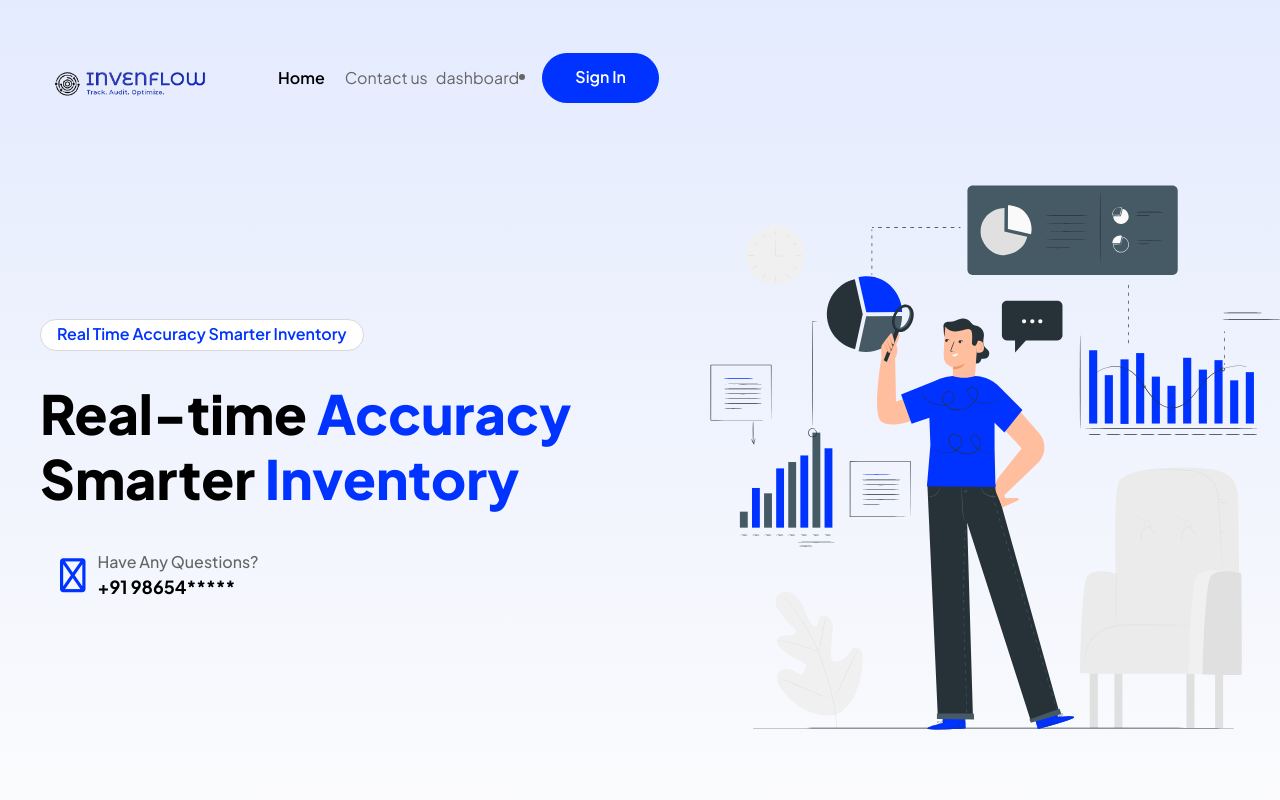
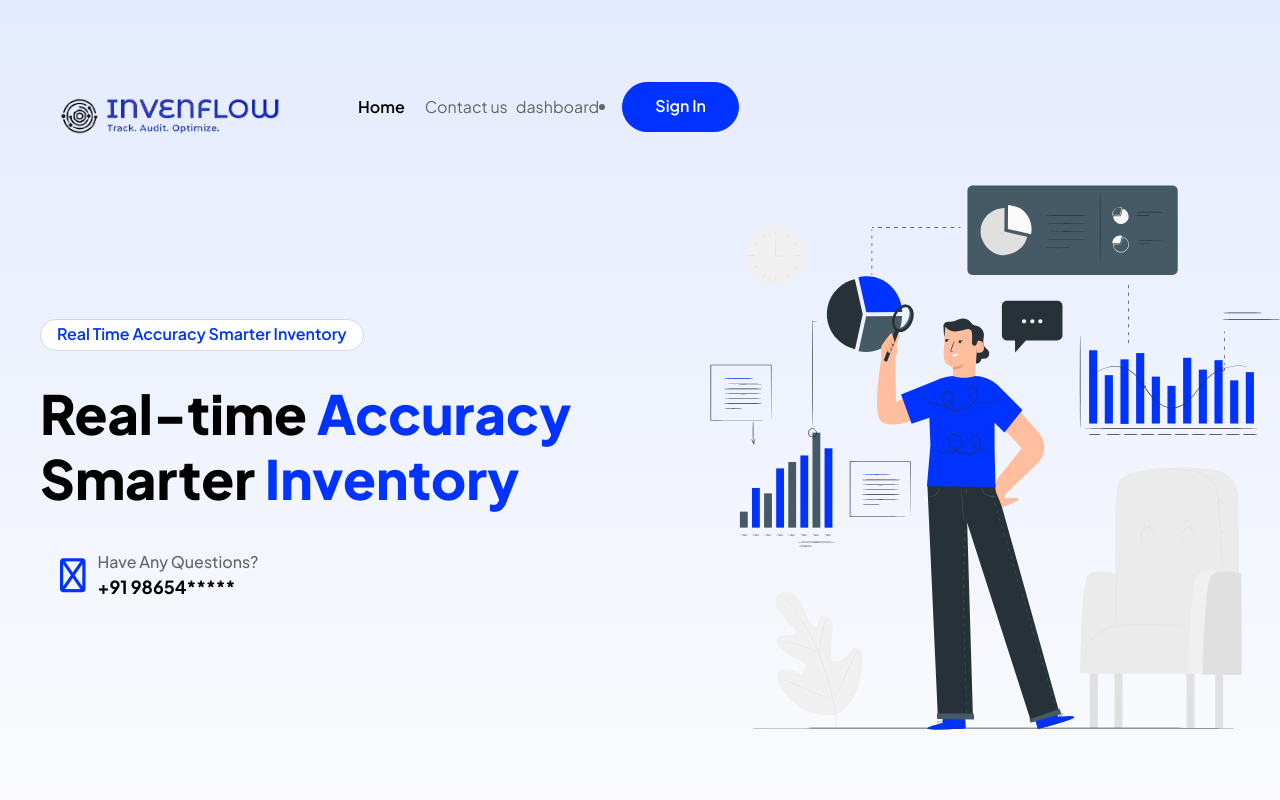
Before and after one commit to ratiraj-chavan/invenflow, a plain HTML site: page home/home.html in a window 1280 px wide. Shown: the top 800 px of the page. Drawn offline with Linux system fonts and the light colour scheme.

Commit message:
Update style.css

```diff
--- a/home/assets/css/style.css
+++ b/home/assets/css/style.css
@@ -1,65 +1,4 @@
-/* Table Of Content - start
-================================================== */
-
-/*
-* Project Name   :  RankUpFast - SEO and Digital Marketing Agency Site Template
-* File           :  CSS Base
-* Version        :  1.0.0
-* Last change    :  Saturday, May 18, 2024
-* Author         :  Web Thunder (https://themeforest.net/user/web-thunder/portfolio)
-* Developer			 :	webrok (https://www.fiverr.com/webrok?up_rollout=true)
-
-==================================================
-
-1 - Template Global Settings
-* - 1.1 - Template Fonts
-* - 1.2 - Template Reset
-
-2 - Template Elements
-* - 2.01 - CSS Animation
-* - 2.02 - Backtotop Button
-* - 2.03 - Spacing and Gaps
-* - 2.04 - Order and Unordered
-* - 2.05 - Button Style
-* - 2.06 - Filter Elements Nav
-* - 2.07 - Typography
-* - 2.08 - Slider and Carousel
-* - 2.09 - Form
-* - 2.10 - Social Icons
-* - 2.11 - Counter
-* - 2.12 - Accordion
-* - 2.13 - Pagination Nav
-
-3 - Template Parts
-* - 3.01 - Site Header
-* - 3.02 - Site Footer
-* - 3.03 - Page Header, Page Banner, Breadcrumb
-* - 3.04 - Sidebar
-
-4 - Template Components
-* - 4.01 - Hero Section
-* - 4.02 - Service
-* - 4.03 - About
-* - 4.04 - Case Study
-* - 4.05 - Team
-* - 4.06 - Review
-* - 4.07 - Blog
-* - 4.08 - Clients
-* - 4.09 - Pricing
-* - 4.10 - Policy
-* - 4.11 - Comment
-
-5 - Template Pages
-* - 5.01 - About Page
-* - 5.01 - All Details Pages
-* - 5.01 - Contact Page
-* - 5.01 - Dictionary Page
-* - 5.01 - Career Page
-
-*/
-
-/* Table Of Content - end
-================================================== */
+
 
 @import url("https://fonts.googleapis.com/css2?family=Plus+Jakarta+Sans:ital,wght@0,200;0,300;0,400;0,500;0,600;0,700;0,800;1,200;1,300;1,400;1,500;1,600;1,700;1,800&display=swap");
 :root,
@@ -1704,7 +1643,7 @@ input[type=file]:active::before {
 }
 
 .site_header .site_logo .site_link {
-    max-width: 180px;
+    max-width: 260px;
 }
 
 .site_header .register_btn {
```
